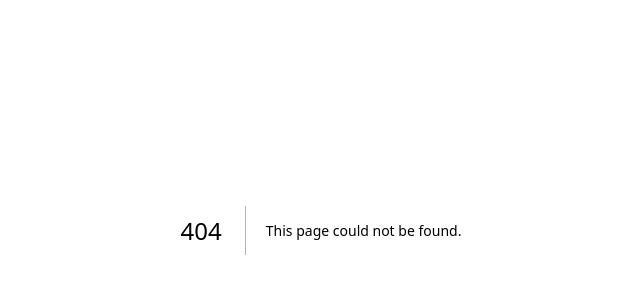
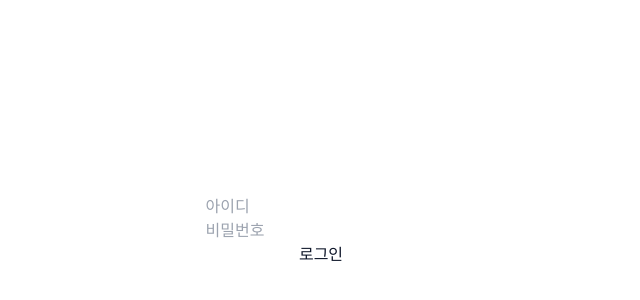
Before and after one commit to godhyeongman/Streaming_playground, a Next.js app: page /login in a window 1280 px wide. Before the commit this address had no page. Shown: the part 170-470 px from the top of the page, without its empty margins (319-959 px from the left). Built offline with nearby package versions, Linux system fonts and the light colour scheme.

Commit message:
add: zod install

```diff
--- /dev/null
+++ b/app/login/page.tsx
@@ -0,0 +1,9 @@
+export default function Login() {
+  return (
+    <div className="flex flex-col items-center justify-center h-screen">
+      <input type="text" placeholder="아이디" />
+      <input type="password" placeholder="비밀번호" />
+      <button>로그인</button>
+    </div>
+  );
+}
--- a/package.json
+++ b/package.json
@@ -20,7 +20,8 @@
     "react-dom": "19.0.0-rc-66855b96-20241106",
     "react-icons": "^5.4.0",
     "tailwind-merge": "^2.6.0",
-    "tailwindcss-animate": "^1.0.7"
+    "tailwindcss-animate": "^1.0.7",
+    "zod": "^3.24.1"
   },
   "devDependencies": {
     "@types/node": "^20",
```
Also changed, not shown: 1 other file (tests, documents, lock files or other folders).
